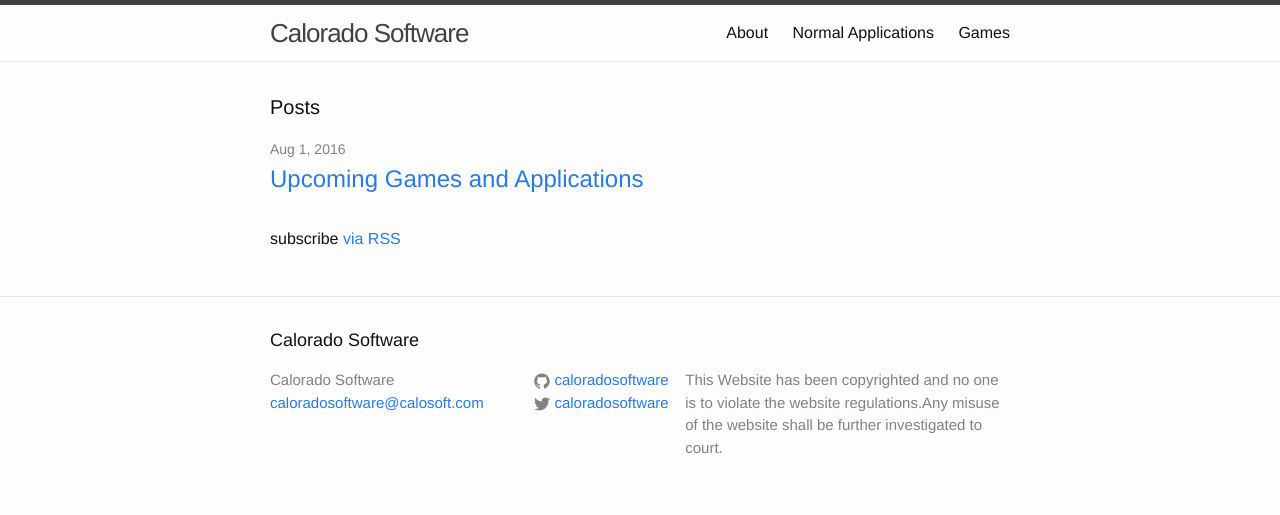
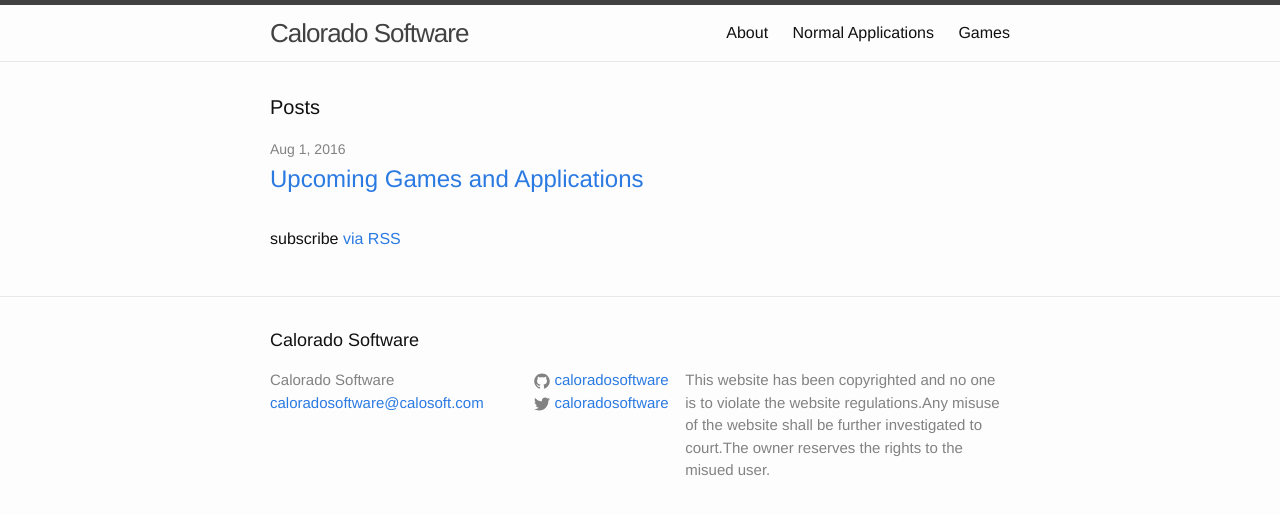
Before and after one commit to jwyazuardi/mug, a Jekyll site: the page built from index.html, in a window 1280 px wide. Shown: the top 515 px of the page. Built offline with Jekyll 4.4.1, drawn with Linux system fonts in a browser that asks for light colours.

Commit message:
Update _config.yml

```diff
--- a/_config.yml
+++ b/_config.yml
@@ -9,7 +9,7 @@
 title: Calorado Software
 email: caloradosoftware@calosoft.com
 description: > # this means to ignore newlines until "baseurl:"
-  This Website has been copyrighted and no one is to violate the website regulations.Any misuse of the website shall be further investigated to court.
+  This website has been copyrighted and no one is to violate the website regulations.Any misuse of the website shall be further investigated to court.The owner reserves the rights to the misued user.
 baseurl: "" # the subpath of your site, e.g. /blog
 url: "http://yourdomain.com" # the base hostname & protocol for your site
 twitter_username: caloradosoftware
```
